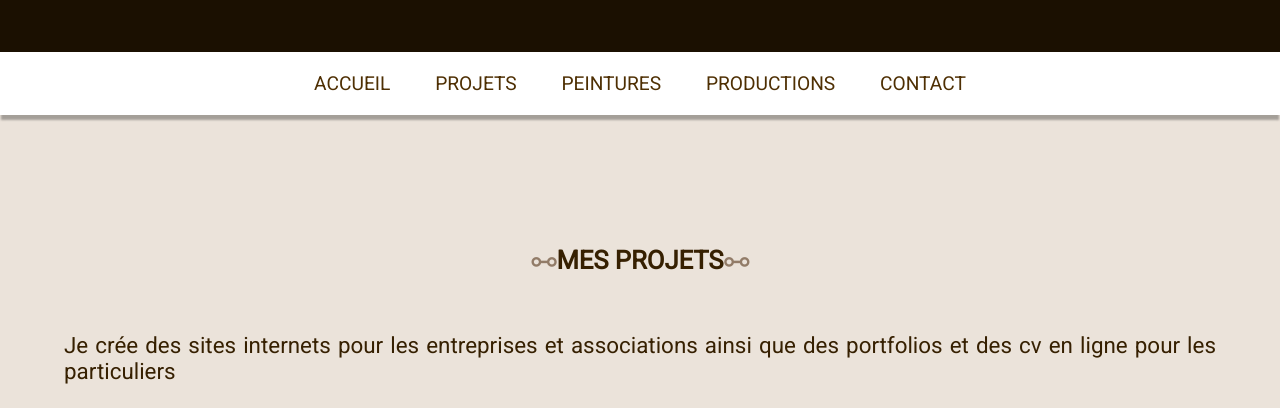
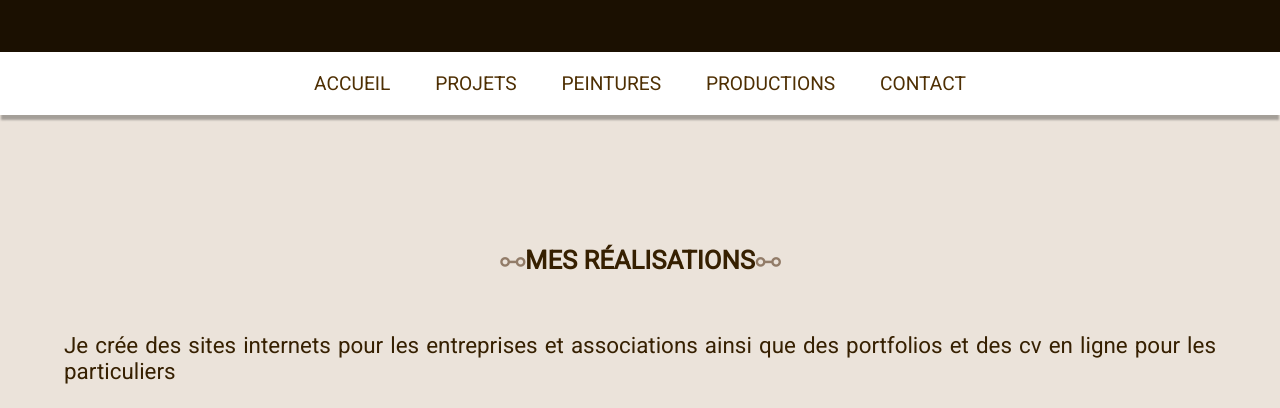
Before and after one commit to nadiaprojets/portfolio2, a plain HTML site: page projets.html in a window 1280 px wide. Shown: the part 392-800 px from the top of the page. Drawn offline with Linux system fonts and the light colour scheme; a web font is replaced by a local one.

Commit message:
Update projets.html

```diff
--- a/projets.html
+++ b/projets.html
@@ -4,7 +4,7 @@
 <head>
     <meta charset="UTF-8">
     <meta name="viewport" content="width=device-width, initial-scale=1.0">
-    <title>Nadia ESSAMA | Mes Projets</title>
+    <title>Mes projets</title>
     <link href="design/style.css" type="text/css" rel="stylesheet">
     <link href="https://fonts.googleapis.com/css2?family=Open+Sans&family=Roboto&display=swap" rel="stylesheet">
     <link href="https://fonts.googleapis.com/css2?family=Thasadith&display=swap" rel="stylesheet">
@@ -41,7 +41,7 @@
 
         <!-- DÉBUT DE LA PRÉSENTATION -->
         <section>
-            <h3>Mes Projets</h3>
+            <h3>Mes réalisations</h3>
 
             <p></p>
 
```
